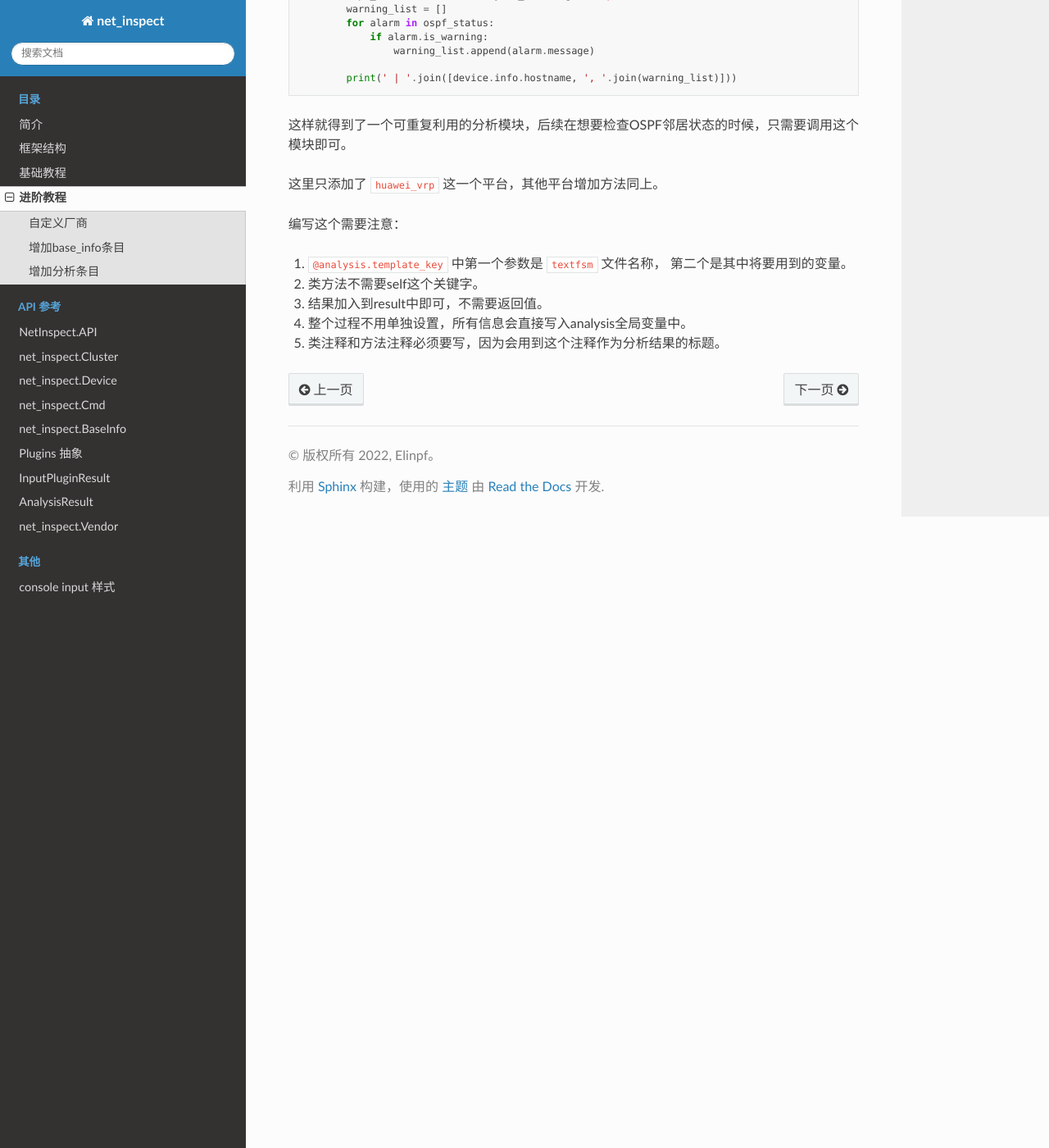
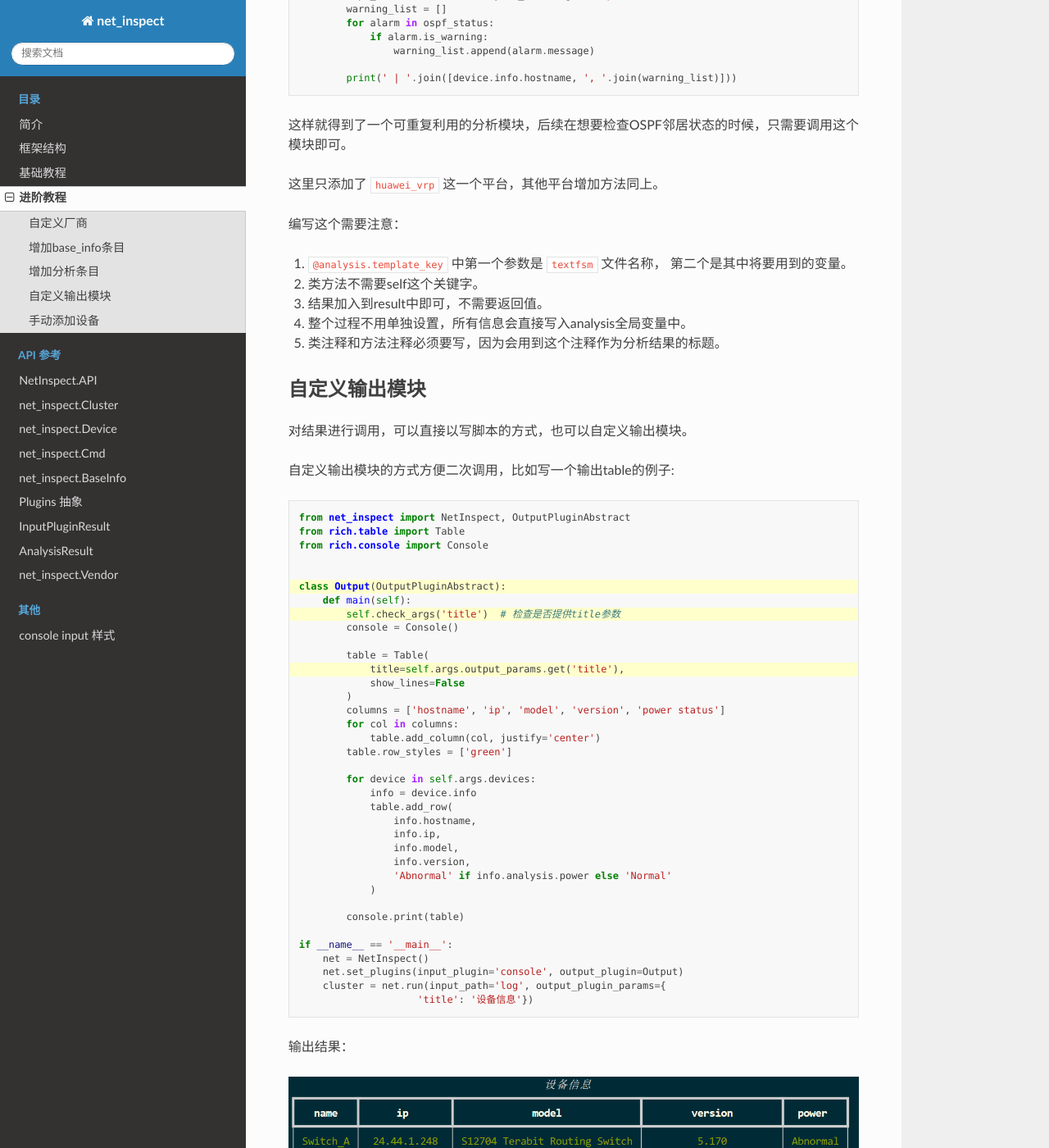
Before and after one commit to Elinpf/net_inspect, a Sphinx documentation site: the page built from docs/contents/advance.rst, in a window 1280 px wide and 1400 px high, scrolled down 2805 px. Shown: the whole window at 82% size. Built offline with Sphinx 7.4.7 and the Read the Docs theme 2.0.0, drawn with Linux system fonts in a browser that asks for light colours; some of the changed text lies outside the part shown.

Commit message:
📃 docs: 更新文档

```diff
--- a/docs/contents/advance.rst
+++ b/docs/contents/advance.rst
@@ -159,3 +159,91 @@ net_inspect 同样可以增加自定义的分析条目，会在 :meth:`~net_insp
 #. 结果加入到result中即可，不需要返回值。
 #. 整个过程不用单独设置，所有信息会直接写入analysis全局变量中。
 #. 类注释和方法注释必须要写，因为会用到这个注释作为分析结果的标题。
+
+
+自定义输出模块
+---------------
+
+对结果进行调用，可以直接以写脚本的方式，也可以自定义输出模块。
+
+自定义输出模块的方式方便二次调用，比如写一个输出table的例子:
+
+.. code-block:: python
+    :emphasize-lines: 6,8,12
+
+    from net_inspect import NetInspect, OutputPluginAbstract
+    from rich.table import Table
+    from rich.console import Console
+
+
+    class Output(OutputPluginAbstract):
+        def main(self):
+            self.check_args('title')  # 检查是否提供title参数
+            console = Console()
+
+            table = Table(
+                title=self.args.output_params.get('title'),
+                show_lines=False
+            )
+            columns = ['hostname', 'ip', 'model', 'version', 'power status']
+            for col in columns:
+                table.add_column(col, justify='center')
+            table.row_styles = ['green']
+
+            for device in self.args.devices:
+                info = device.info
+                table.add_row(
+                    info.hostname,
+                    info.ip,
+                    info.model,
+                    info.version,
+                    'Abnormal' if info.analysis.power else 'Normal'
+                )
+
+            console.print(table)
+
+    if __name__ == '__main__':
+        net = NetInspect()
+        net.set_plugins(input_plugin='console', output_plugin=Output)
+        cluster = net.run(input_path='log', output_plugin_params={
+                        'title': '设备信息'})
+
+输出结果：
+
+.. image:: /_static/custom_output_plugin.png
+    :align: center
+
+可以看到，自定义了一个输出模块，可以直接调用，而不需要写脚本。
+
+``output_plugin_params`` 中的所有参数都会传递到 :class:`~net_inspect.OutputPluginAbstract` 类中的 ``output_params`` 变量中，可以直接使用。
+
+手动添加设备
+------------
+
+有时候我们需要手动添加设备，比如我们需要添加一个设备，
+但是设备没有文件日志，我们可以手动添加，并且指定设备的厂家，这样就可以使用对应厂家的分析模块。
+
+.. code-block:: python
+    :emphasize-lines: 5-10
+
+    from net_inspect import NetInspect, InputPluginResult, vendor
+
+    net = NetInspect()
+
+    d = InputPluginResult() # 创建一个InputPluginResult对象
+    d.add_cmd('display clock', "2021-03-19 10:23:08+08:00") # 添加命令和结果
+    d.hostname = 'Device' # 指定设备名称
+    d.vendor = vendor.Huawei # 指定设备厂家平台
+
+    net.add_device(d) # 添加设备到 NetInspect 中
+
+    net.run()
+
+    for device in net.cluster.devices:
+        print(device.info.hostname)
+        print(device.parse_result('dis clo'))
+
+output::
+
+    Device
+    [{'time': '10:23:08', 'timezone': '', 'dayweek': '', 'year': '2021', 'month': '03', 'day': '19'}]
--- a/docs/contents/base.rst
+++ b/docs/contents/base.rst
@@ -68,20 +68,21 @@ index 文件编写 `规则 <https://github.com/Elinpf/ntc-templates#index-file>`
 假设我们需要添加三个厂商的 ``clock`` 模板, 文件夹结构如下::
 
     ├── local_templates
+    │   ├── cisco_ios_show_clock.textfsm
     │   ├── huawei_vrp_display_clock.textfsm
     │   ├── hp_comware_display_clock.textfsm
-    │   ├── cisco_ios_show_clock.textfsm
     │   ├── index
 
 index 文件如下::
 
     Template, Hostname, Platform, Command
 
+    cisco_ios_show_clock.textfsm, .*, cisco_ios, sh[[ow]] clo[[ck]]
+
     huawei_vrp_display_clock.textfsm, .*, huawei_vrp, dis[[play]] clo[[ck]]
 
     hp_comware_display_clock.textfsm, .*, hp_comware, di[[splay]] clo[[ck]]
 
-    cisco_ios_show_clock.textfsm, .*, cisco_ios, sh[[ow]] clo[[ck]]
 
 设置模板库路径
 ^^^^^^^^^^^^^^
--- a/docs/contents/introduction.rst
+++ b/docs/contents/introduction.rst
@@ -7,7 +7,8 @@
 
 特性：
 
-* 无需对设备进行特殊配置，只需要在设备上执行命令即可获取设备信息。
+* 离线处理设备命令回显
+* 命令回显准确分割
 * 智能识别设备名称，厂商，型号，版本，序列号等信息。
 * 智能分析设备的运行状态
 * 多厂商都采用统一的数据结构模型
```
Also changed, not shown: other parts of docs/contents/advance.rst (+1 -1 lines), README.md (+2 -0 lines), docs/_static/custom_output_plugin.png (added), 1 other file.
